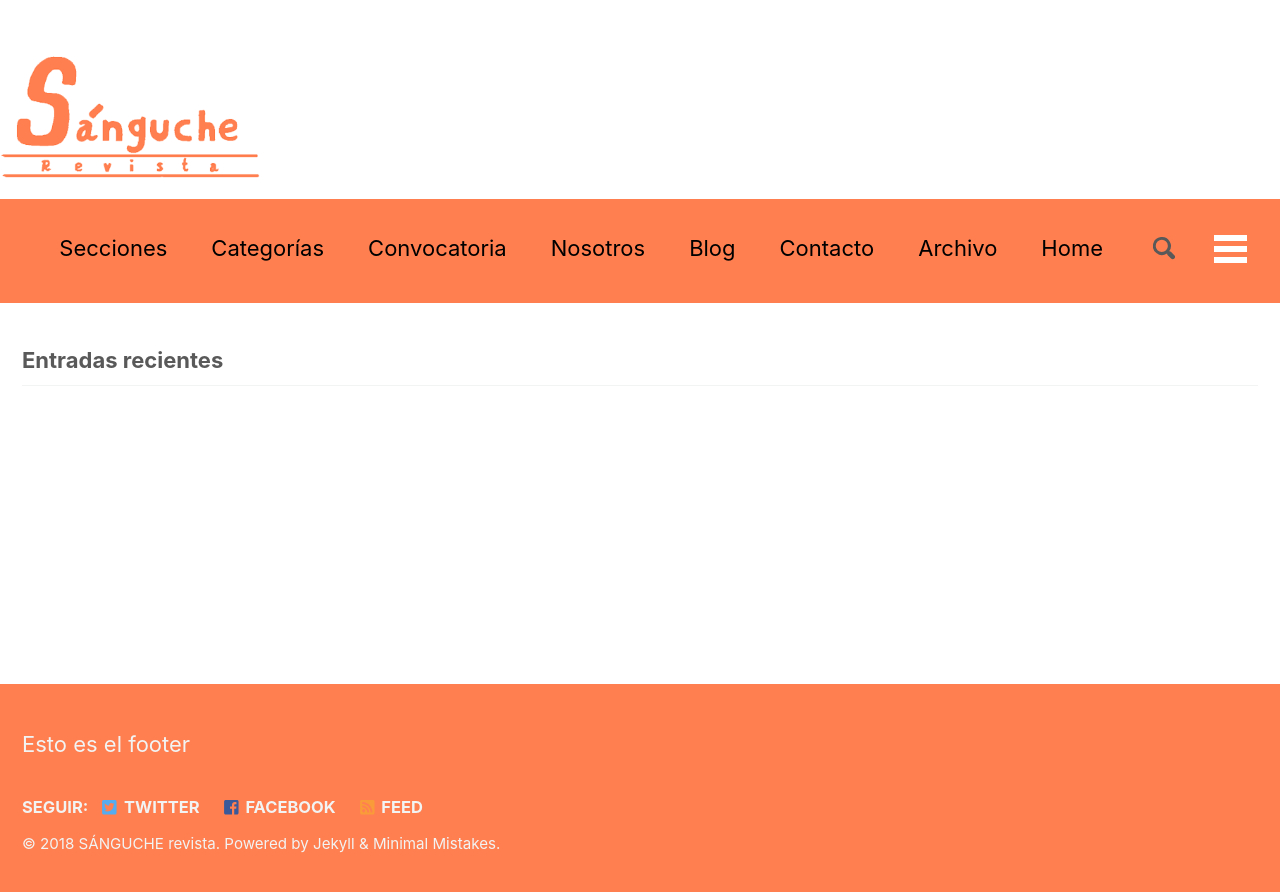
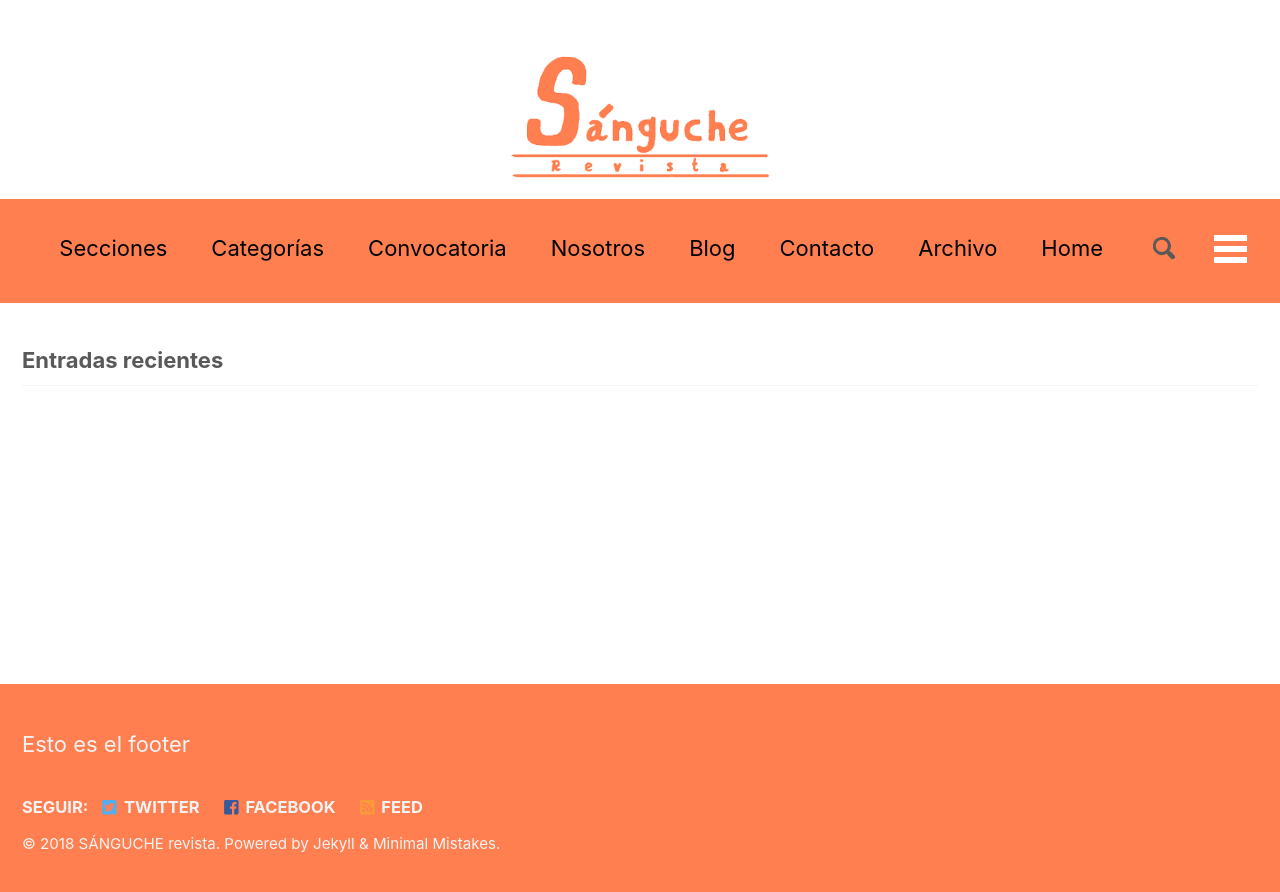
Before and after one commit to sangucherevista/sangucherevista.github.io, a Jekyll site: the page built from index.md, in a window 1280 px wide. Shown: the top 892 px of the page. Built offline with Jekyll 4.4.1, drawn with Linux system fonts in a browser that asks for light colours; nearby versions of some CDN libraries; the list of posts is cut into pages by our own code.

Commit message:
Updated '_sass/minimal-mistakes/_masthead.scss' via CloudCannon

```diff
--- a/_sass/minimal-mistakes/_masthead.scss
+++ b/_sass/minimal-mistakes/_masthead.scss
@@ -96,6 +96,9 @@
 #logo1 {
   width: 260px;
   height: auto;
-  float: center;
+  opacity: 1;
   transition: .3s ease;
+  display: block;
+  margin-left: auto;
+  margin-right: auto;
 }
```
